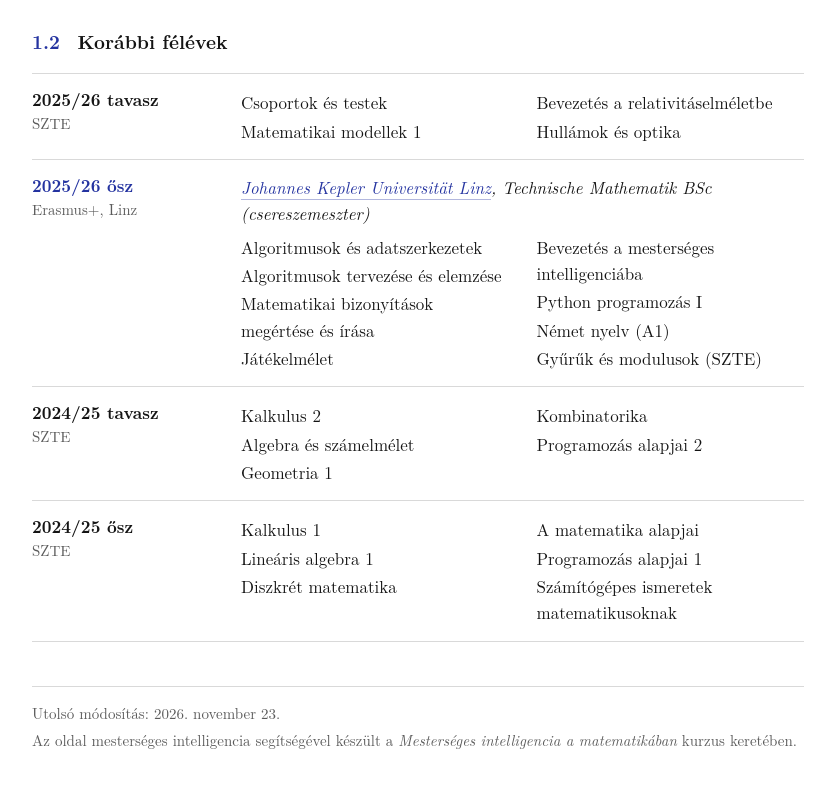
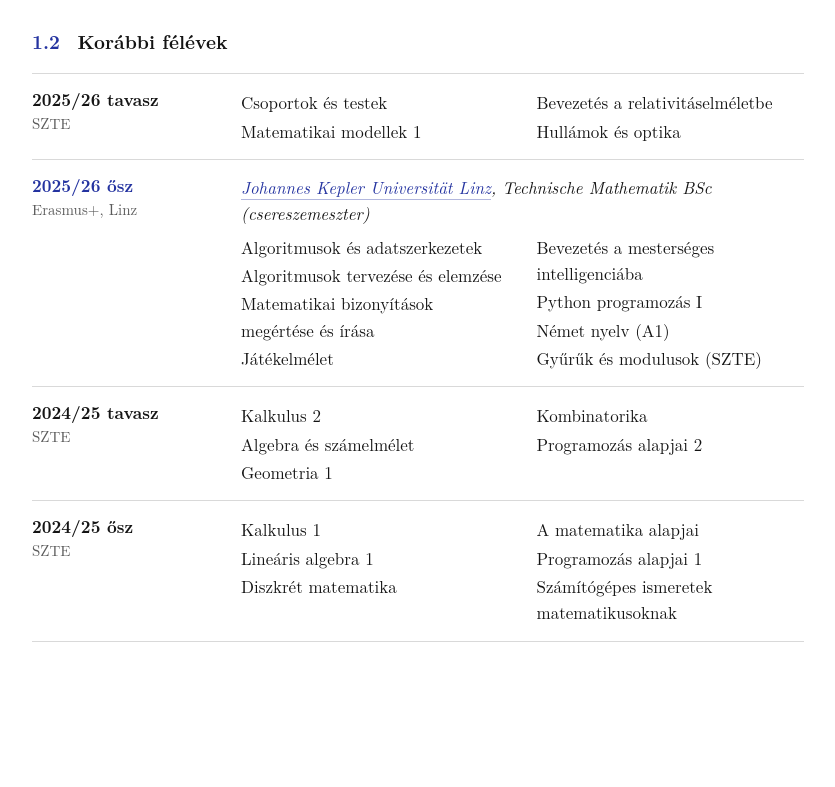
Before and after one commit to tamas423/tamas423.github.io, a plain HTML site: page index.html in a window 1280 px wide. Shown: the part 985-1772 px from the top of the page, without its empty margins (222-1057 px from the left). After the commit the page ends 1692 px from the top, so only its background shows below. Drawn offline with Linux system fonts and the light colour scheme; a web font is replaced by a local one.

Commit message:
Add files via upload

```diff
--- a/index.html
+++ b/index.html
@@ -194,10 +194,6 @@ table{font-size:14px}
 </dl>
 </main>
 
-<footer>
-  <p><span class="hu">Utolsó módosítás: 2026. november 23.</span><span class="en">Last updated: 23 November 2026.</span></p>
-  <p><span class="hu">Az oldal mesterséges intelligencia segítségével készült a <i>Mesterséges intelligencia a matematikában</i> kurzus keretében.</span><span class="en">This page was made with the help of AI for the course <i>Artificial Intelligence in Mathematics</i>.</span></p>
-</footer>
 </div>
 
 <script>
```
